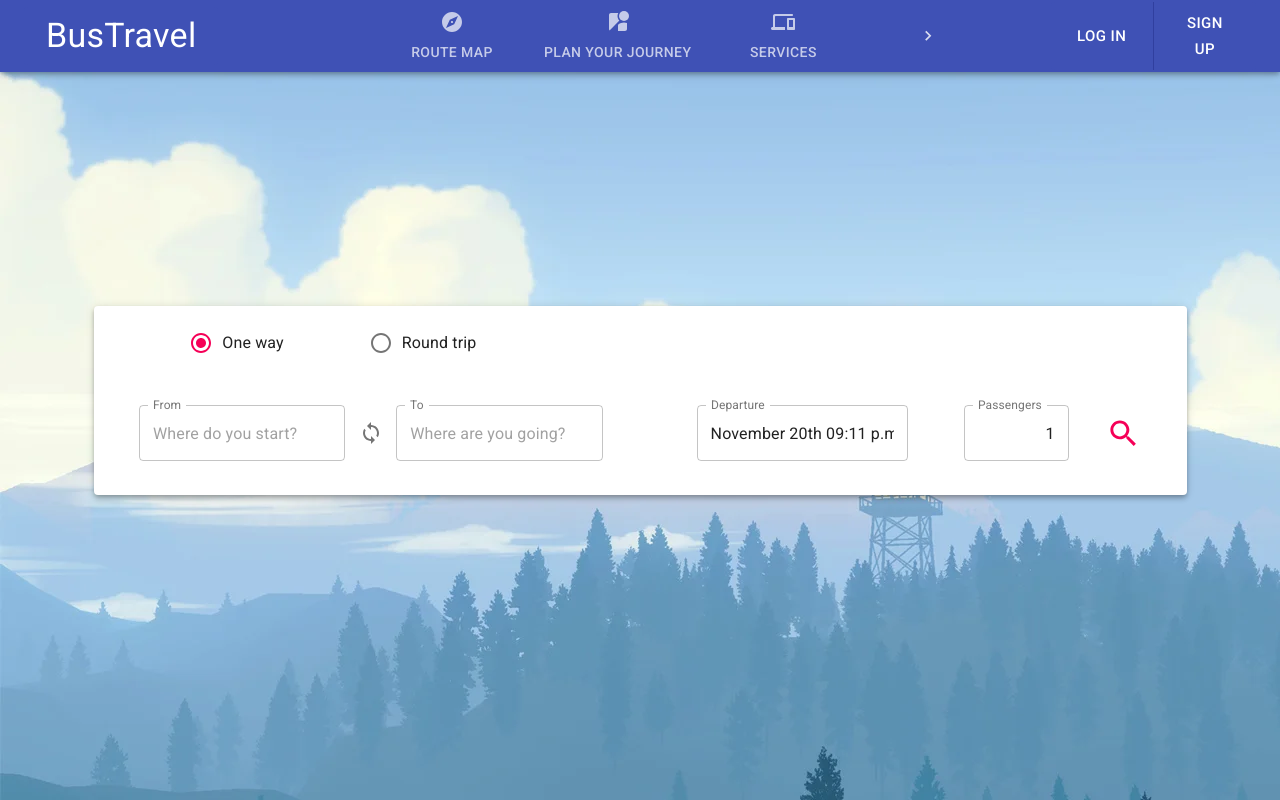
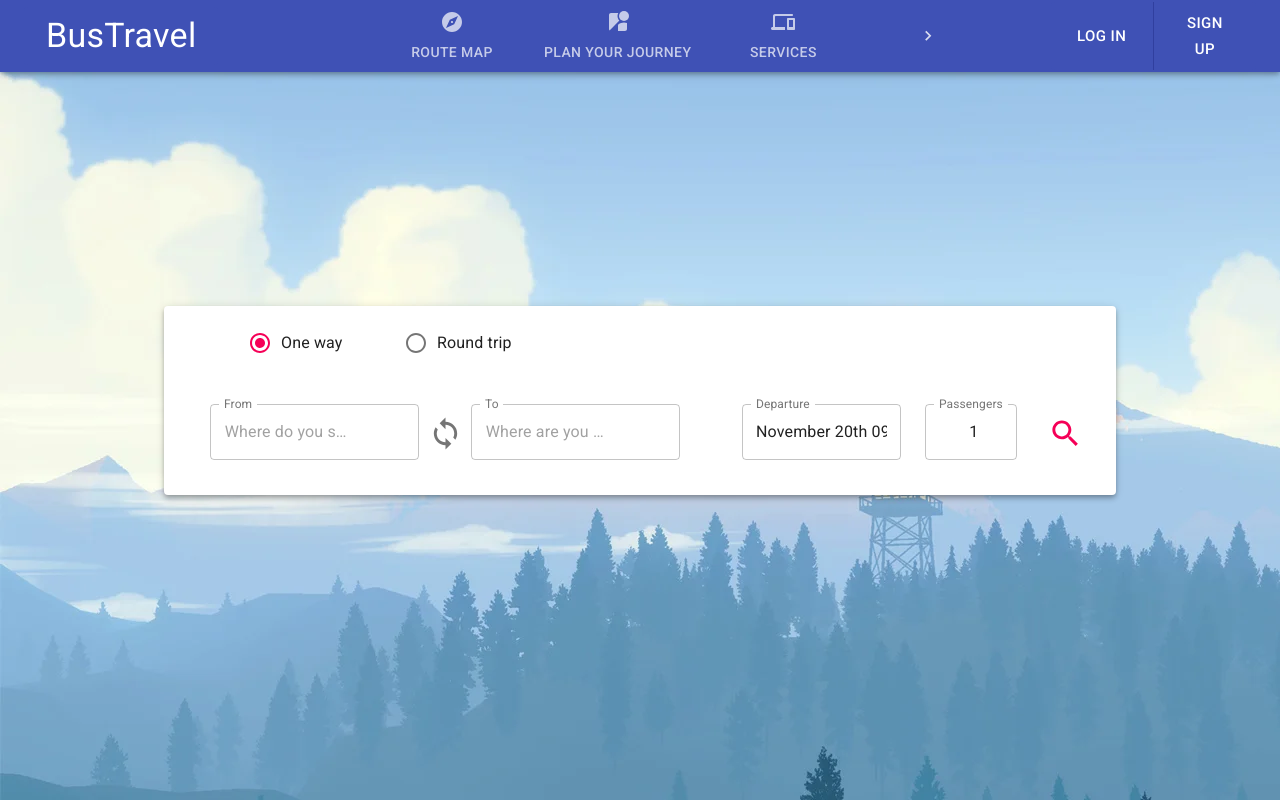
Before and after one commit to mateusz-chochol/FlixBus-Ripoff, a React (Create React App) app: page / in a window 1280 px wide. Built offline with nearby package versions, Linux system fonts and the light colour scheme; no server answers.

Commit message:
Fixing search button position

```diff
--- a/src/components/MainPage/MainPage.tsx
+++ b/src/components/MainPage/MainPage.tsx
@@ -23,6 +23,10 @@ import {
   Theme,
   createStyles
 } from '@material-ui/core/styles';
+import { useSelector } from 'react-redux';
+import { getLocations } from 'redux/LocationsSlice';
+import TripPlaceForm from 'components/Misc/TripPlaceForm';
+import Location from 'types/Location';
 
 const useStyles = makeStyles((theme: Theme) =>
   createStyles({
@@ -36,9 +40,10 @@ const useStyles = makeStyles((theme: Theme) =>
 const MainPage: React.FC<WithWidth> = ({ width }) => {
   const classes = useStyles();
   const isSmallScreen = width === 'xs' || width === 'sm';
+  const locations = useSelector(getLocations);
+  const [departure, setDeparture] = useState<Location>();
+  const [destination, setDestination] = useState<Location>();
   const [tripType, setTripType] = useState<string>('one way');
-  const [departure, setDeparture] = useState<string>('');
-  const [destination, setDestination] = useState<string>('');
   const [numberOfPassengers, setNumberOfPassengers] = useState<number | undefined>(1);
   const [selectedDate, setSelectedDate] = React.useState<Date | null>(new Date('2020-11-20T21:11:54'));
 
@@ -138,51 +143,41 @@ const MainPage: React.FC<WithWidth> = ({ width }) => {
                 <Grid
                   item
                   container
-                  alignItems={'center'}
+                  alignItems='stretch'
                   justify='center'
                   spacing={isSmallScreen ? 3 : 1}
-                  md={tripType === 'one way' ? 6 : 5}
+                  md={tripType === 'one way' ? 7 : 5}
                   direction={isSmallScreen ? 'column' : 'row'}
                   className={classes.grid}
                 >
                   <Grid item xs={12} md={5}>
                     <Box display='flex' justifyContent='flex-end' alignItems='center'>
-                      <TextField
-                        id="departure-search-bar"
+                      <TripPlaceForm
+                        locations={locations}
+                        place={departure}
+                        setPlace={setDeparture}
                         label="From"
                         placeholder="Where do you start?"
-                        color="secondary"
-                        value={departure}
-                        onChange={(event: React.ChangeEvent<HTMLInputElement>) => { setDeparture(event.target.value) }}
-                        InputLabelProps={{
-                          shrink: true,
-                        }}
-                        variant="outlined"
                       />
                     </Box>
                   </Grid>
                   <Hidden smDown>
                     <Grid item md={1}>
                       <Box display='flex' justifyContent='center' alignItems='center'>
-                        <IconButton size='small' onClick={handleSwitchClick}>
-                          <LoopIcon />
+                        <IconButton onClick={handleSwitchClick}>
+                          <LoopIcon fontSize='large' />
                         </IconButton>
                       </Box>
                     </Grid>
                   </Hidden>
                   <Grid item xs={12} md={5}>
                     <Box display='flex' justifyContent='flex-start' alignItems='center'>
-                      <TextField
-                        id="destination-search-bar"
+                      <TripPlaceForm
+                        locations={locations}
+                        place={destination}
+                        setPlace={setDestination}
                         label="To"
                         placeholder="Where are you going?"
-                        color="secondary"
-                        value={destination}
-                        onChange={(event: React.ChangeEvent<HTMLInputElement>) => { setDestination(event.target.value) }}
-                        InputLabelProps={{
-                          shrink: true,
-                        }}
-                        variant="outlined"
                       />
                     </Box>
                   </Grid>
@@ -199,14 +194,14 @@ const MainPage: React.FC<WithWidth> = ({ width }) => {
                 <Grid
                   item
                   container
-                  alignItems='center'
+                  alignItems='stretch'
                   justify='space-around'
                   spacing={3}
-                  md={tripType === 'one way' ? 6 : 7}
+                  md={tripType === 'one way' ? 5 : 7}
                   direction={isSmallScreen ? 'column' : 'row'}
                   className={classes.grid}
                 >
-                  <Grid item xs={12} md={tripType === 'one way' ? 7 : 4}>
+                  <Grid item xs={12} md={tripType === 'one way' ? 6 : 4}>
                     <Box display='flex' justifyContent='center' alignItems='center'>
                       <DateTimePicker
                         variant="inline"
@@ -215,6 +210,7 @@ const MainPage: React.FC<WithWidth> = ({ width }) => {
                         onChange={(date: Date | null) => { setSelectedDate(date) }}
                         color='secondary'
                         inputVariant="outlined"
+                        fullWidth
                       />
                     </Box>
                   </Grid>
@@ -228,6 +224,7 @@ const MainPage: React.FC<WithWidth> = ({ width }) => {
                           onChange={(date: Date | null) => { setSelectedDate(date) }}
                           color='secondary'
                           inputVariant="outlined"
+                          fullWidth
                         />
                       </Box>
                     </Grid>
@@ -244,9 +241,13 @@ const MainPage: React.FC<WithWidth> = ({ width }) => {
                         inputProps={{ dir: "rtl", }}
                         InputLabelProps={{ shrink: true, }}
                         variant="outlined"
+                        fullWidth
                       />
                     </Box>
                   </Grid>
+                  {tripType === 'one way' &&
+                    <Grid item md={1} />
+                  }
                   <Grid item xs={12} md={2}>
                     <Box display='flex' alignItems='flex-end' justifyContent='center'>
                       <IconButton color="secondary">
```
